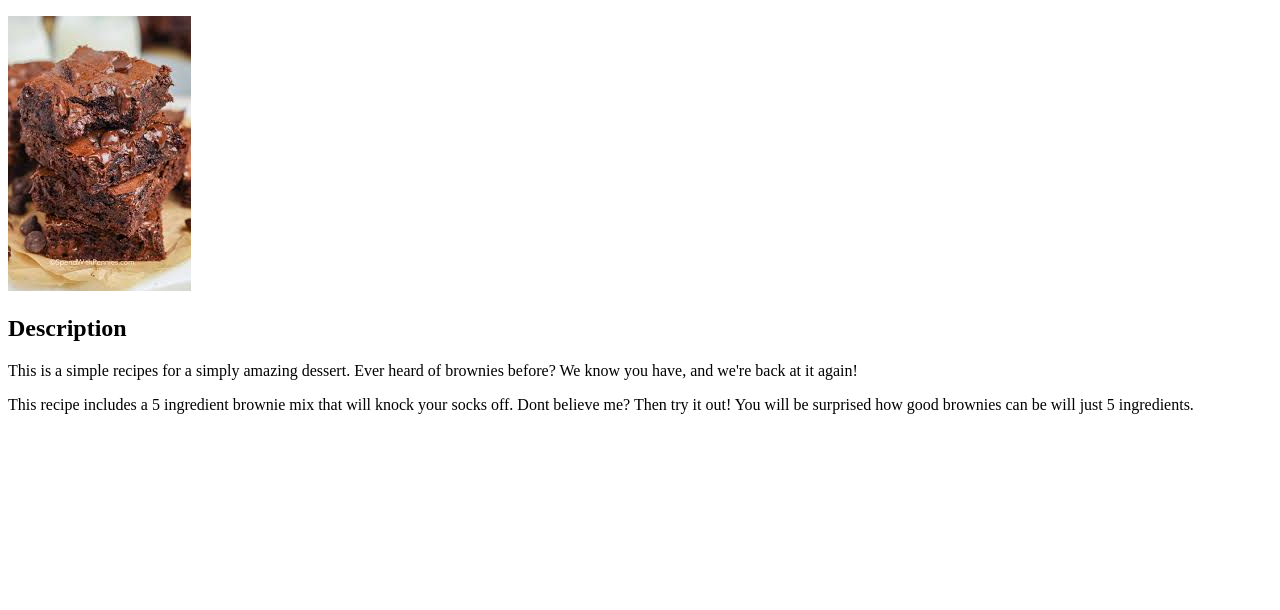
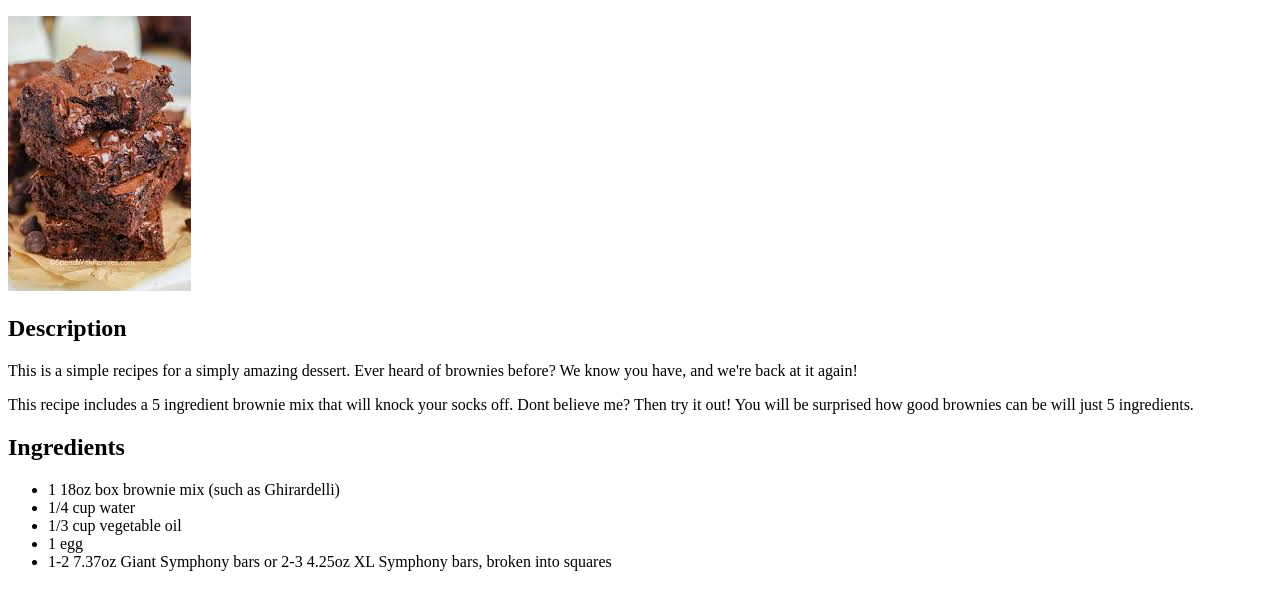
Before and after one commit to dakotajbuckley/odin-recipes, a plain HTML site: page recipes/brownies.html in a window 1280 px wide. Shown: the part 100-710 px from the top of the page. Drawn offline with Linux system fonts and the light colour scheme.

Commit message:
Add ingredients to brownie recipes

```diff
--- a/recipes/brownies.html
+++ b/recipes/brownies.html
@@ -13,5 +13,13 @@
         <h2>Description</h2>
         <p>This is a simple recipes for a simply amazing dessert. Ever heard of brownies before? We know you have, and we're back at it again!</p>
         <p>This recipe includes a 5 ingredient brownie mix that will knock your socks off. Dont believe me? Then try it out! You will be surprised how good brownies can be will just 5 ingredients.</p>
+        <h2>Ingredients</h2>
+        <ul>
+            <li>1 18oz box brownie mix (such as Ghirardelli)</li>
+            <li>1/4 cup water</li>
+            <li>1/3 cup vegetable oil</li>
+            <li>1 egg</li>
+            <li>1-2 7.37oz Giant Symphony bars or 2-3 4.25oz XL Symphony bars, broken into squares</li>
+        </ul>
     </body>
 </html>
```
